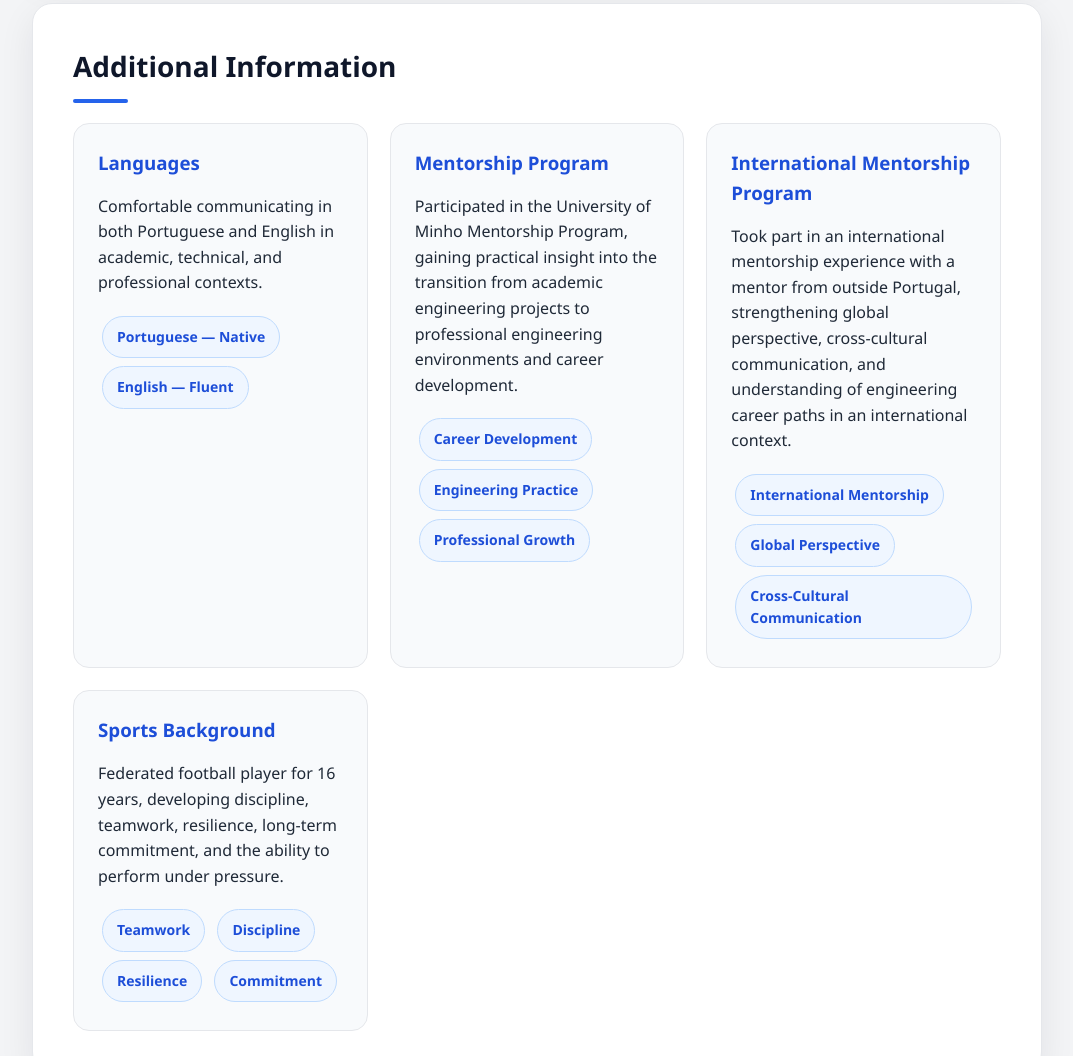
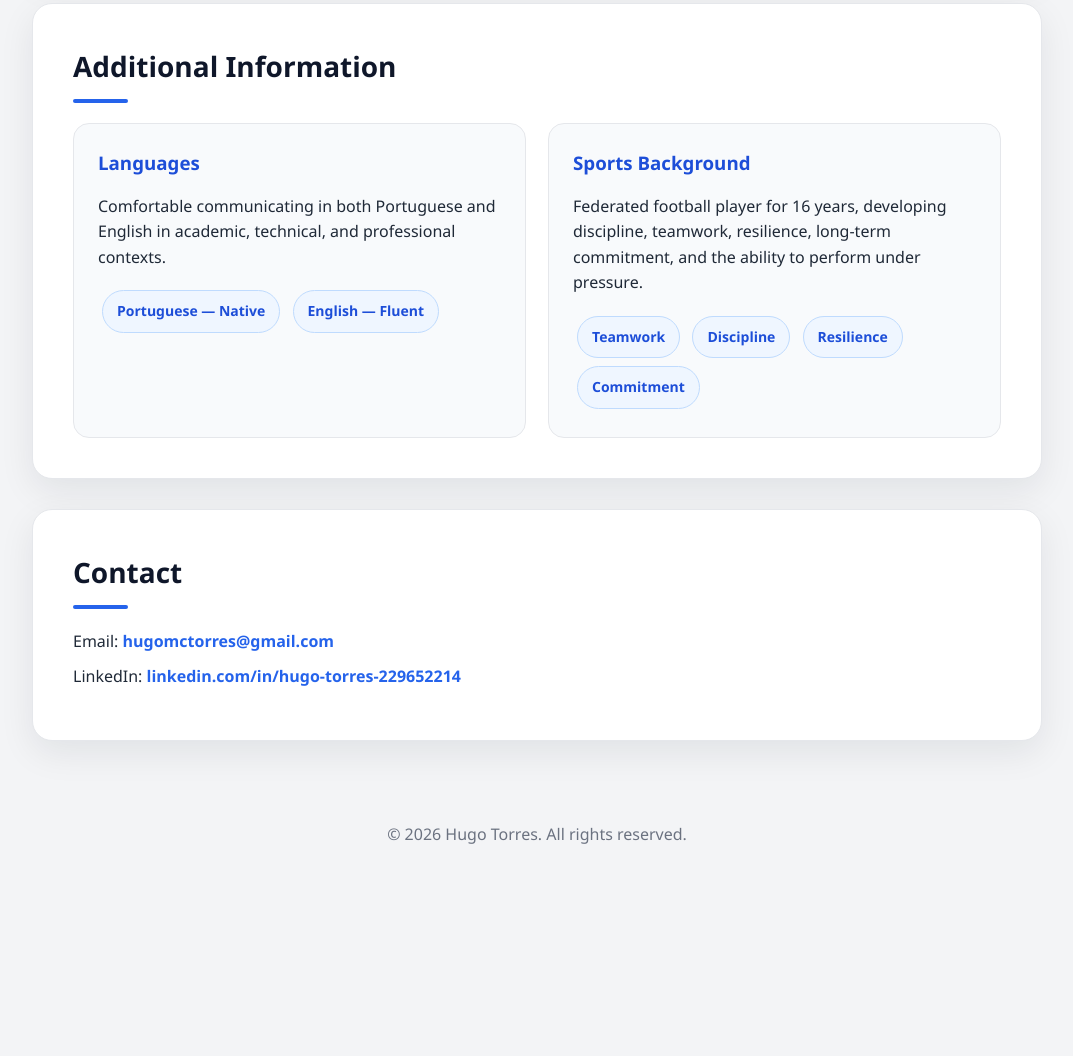
Before and after one commit to hugotorres08/hugotorres08.github.io, a plain HTML site: page index.html in a window 1280 px wide. Shown: the part 4658-5714 px from the top of the page, without its empty margins (103-1176 px from the left). After the commit the page ends 5556 px from the top, so only its background shows below. Drawn offline with Linux system fonts and the light colour scheme.

Commit message:
Remove mentorship program sections from index.html
Removed sections detailing the Mentorship Program and International Mentorship Program from the index.html file.

```diff
--- a/index.html
+++ b/index.html
@@ -697,30 +697,6 @@
         </div>
 
         <div class="info-card">
-          <h3>Mentorship Program</h3>
-          <p>
-            Participated in the University of Minho Mentorship Program, gaining practical insight into the transition from academic engineering projects to professional engineering environments and career development.
-          </p>
-          <div>
-            <span class="tag">Career Development</span>
-            <span class="tag">Engineering Practice</span>
-            <span class="tag">Professional Growth</span>
-          </div>
-        </div>
-
-        <div class="info-card">
-          <h3>International Mentorship Program</h3>
-          <p>
-            Took part in an international mentorship experience with a mentor from outside Portugal, strengthening global perspective, cross-cultural communication, and understanding of engineering career paths in an international context.
-          </p>
-          <div>
-            <span class="tag">International Mentorship</span>
-            <span class="tag">Global Perspective</span>
-            <span class="tag">Cross-Cultural Communication</span>
-          </div>
-        </div>
-
-        <div class="info-card">
           <h3>Sports Background</h3>
           <p>
             Federated football player for 16 years, developing discipline, teamwork, resilience, long-term commitment, and the ability to perform under pressure.
```
